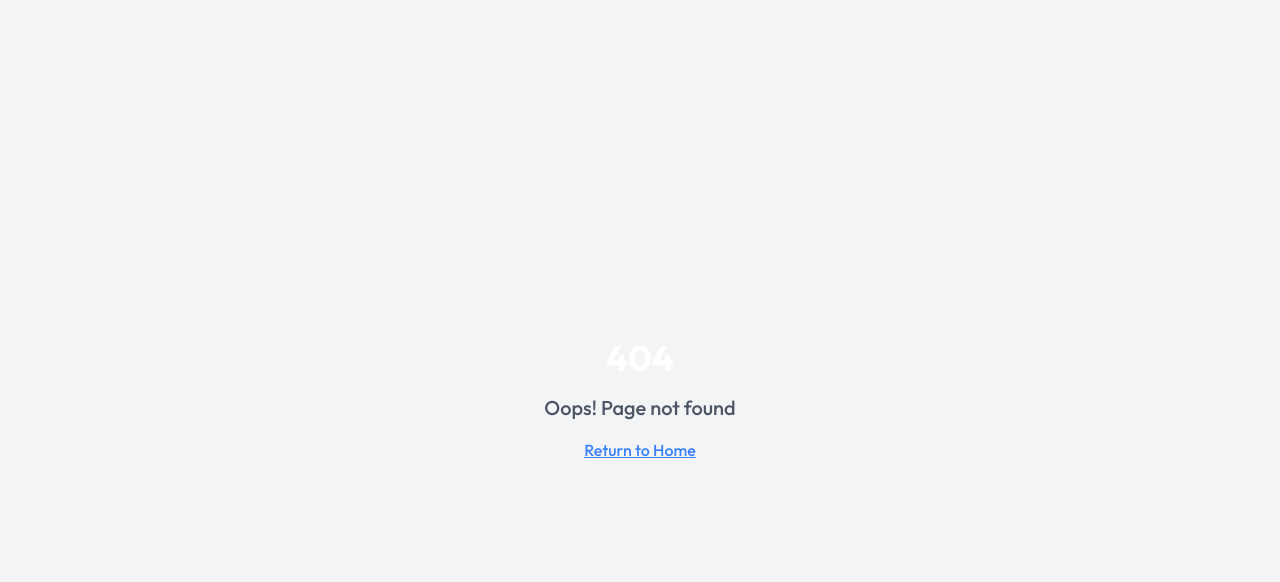
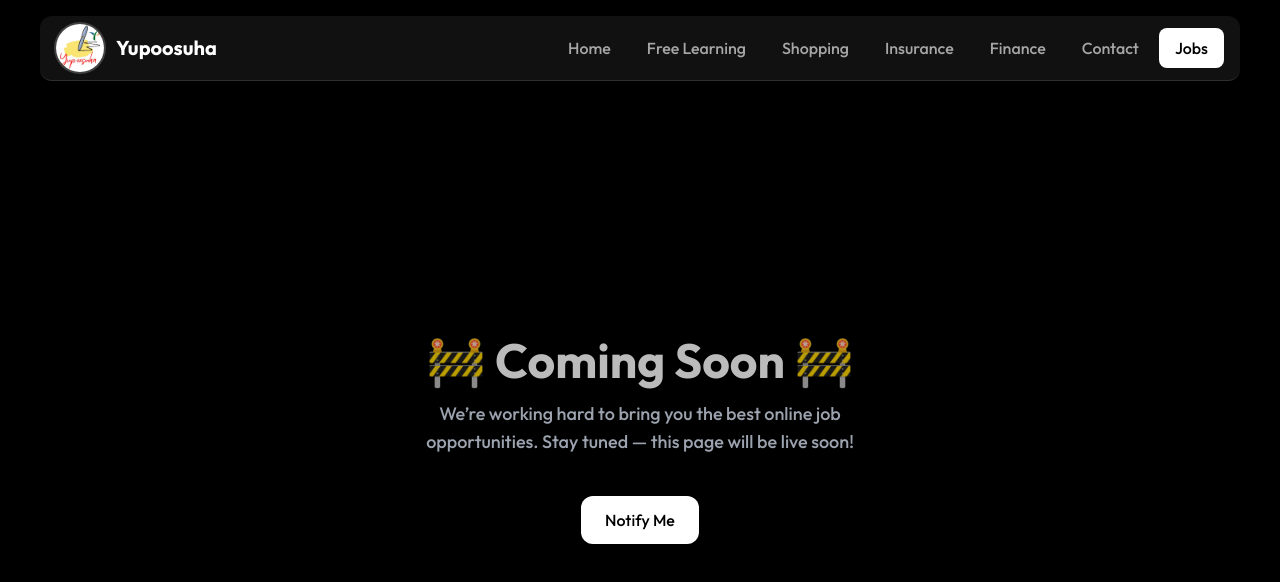
Before and after one commit to huzefmd/Client1, a React (Vite) app in the folder fe/: page /jobs in a window 1280 px wide. Before the commit this address had no page. Shown: the top 582 px of the page. Built offline with nearby package versions, Linux system fonts and the light colour scheme; the HTML template or start-up script is replaced by a standard one.

Commit message:
job page

```diff
--- a/fe/src/App.tsx
+++ b/fe/src/App.tsx
@@ -10,6 +10,7 @@ import Insurance from "./pages/Insurance";
 import Finance from "./pages/Finance";
 import NotFound from "./pages/NotFound";
 import Contact from "./pages/Contact";
+import Jobs from "./pages/Jobs";
 
 const queryClient = new QueryClient();
 
@@ -26,6 +27,7 @@ const App = () => (
           <Route path="/insurance" element={<Insurance />} />
           <Route path="/finance" element={<Finance />} />
           <Route path="/contact" element={<Contact />} />
+          <Route path="/jobs" element={<Jobs />} />
           {/* ADD ALL CUSTOM ROUTES ABOVE THE CATCH-ALL "*" ROUTE */}
           <Route path="*" element={<NotFound />} />
         </Routes>
--- a/fe/src/components/Navbar.tsx
+++ b/fe/src/components/Navbar.tsx
@@ -14,12 +14,13 @@ const Navbar = () => {
     { name: "Insurance", path: "/insurance" },
     { name: "Finance", path: "/finance" },
     { name: "Contact", path: "/contact" },
+    { name: "Jobs", path: "/jobs" },
   ];
 
   const isActive = (path: string) => location.pathname === path;
 
   return (
-    <nav className="fixed top-0 left-0 right-0 z-50 bg-card/95 backdrop-blur-md border-b border-border">
+    <nav className="fixed top-0 left-0 right-0 z-50 bg-card/95 backdrop-blur-md border-b border-border rounded-xl mx-10 my-4 ">
       <div className="container mx-auto px-4">
         <div className="flex items-center justify-between h-16">
           {/* Logo */}
--- a/fe/src/pages/Index.tsx
+++ b/fe/src/pages/Index.tsx
@@ -1,4 +1,4 @@
-import { BookOpen, ShoppingCart, Shield, Wallet, ArrowRight } from "lucide-react";
+import { BookOpen, ShoppingCart, Shield, Wallet, ArrowRight, CircleDollarSign } from "lucide-react";
 import { Link } from "react-router-dom";
 import Navbar from "@/components/Navbar";
 import Footer from "@/components/Footer";
@@ -38,6 +38,13 @@ const Index = () => {
       link: "/finance",
       gradient: "primary" as const,
     },
+    {
+      title: "Online Jobs",
+      description: "Find the best online income sources—from part-time gigs to full-time remote jobs. Start working and earning today.",
+      icon: CircleDollarSign,
+      link: "/jobs",
+      gradient: "primary" as const,
+    },
   ];
 
   return (
@@ -46,7 +53,7 @@ const Index = () => {
 
       {/* Hero Section */}
       <section
-        className="relative pt-24 pb-20 overflow-hidden"
+        className="relative pt-24 pb-20 overflow-hidden "
         style={{
           backgroundImage: `linear-gradient(rgba(15, 23, 42, 0.9), rgba(15, 23, 42, 0.95)), url(${heroBackground})`,
           backgroundSize: 'cover',
--- /dev/null
+++ b/fe/src/pages/Jobs.tsx
@@ -0,0 +1,25 @@
+import Navbar from '@/components/Navbar'
+import React from 'react'
+
+function Jobs() {
+    return (
+        <div className="min-h-screen bg-black text-white flex flex-col items-center justify-center">
+            <Navbar />
+            <div className="flex flex-col items-center justify-center text-center mt-20 space-y-4">
+                <h1 className="text-5xl font-bold animate-pulse">🚧 Coming Soon 🚧</h1>
+                <p className="text-lg text-gray-400 max-w-md">
+                    We’re working hard to bring you the best online job opportunities.
+                    Stay tuned — this page will be live soon!
+                </p>
+                <a href="/contact">
+                    <button className="mt-6 px-6 py-3 bg-white text-black rounded-xl hover:bg-gray-200 transition">
+                        Notify Me
+                    </button>
+                </a>
+
+            </div>
+        </div>
+    )
+}
+
+export default Jobs
```
